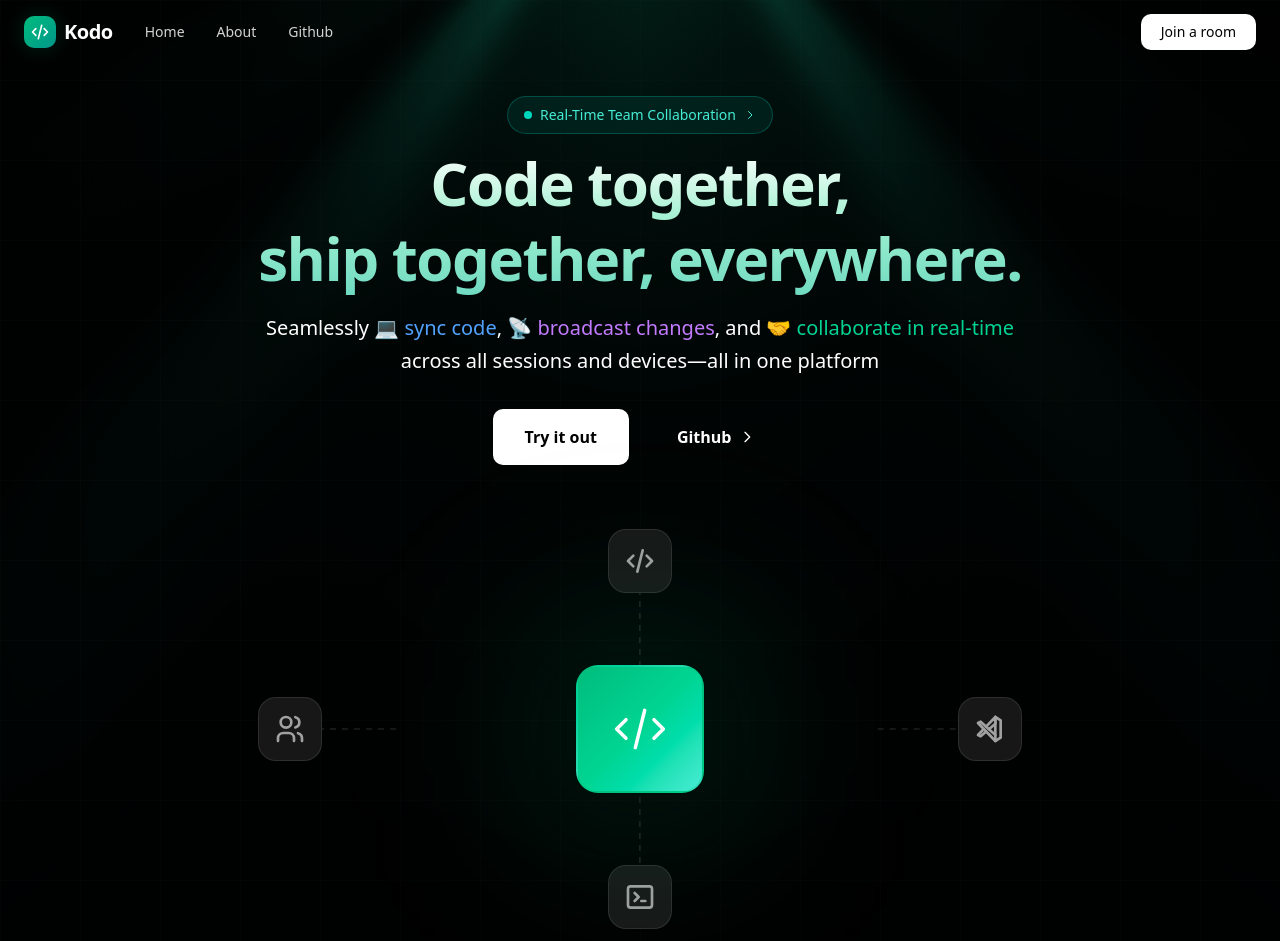
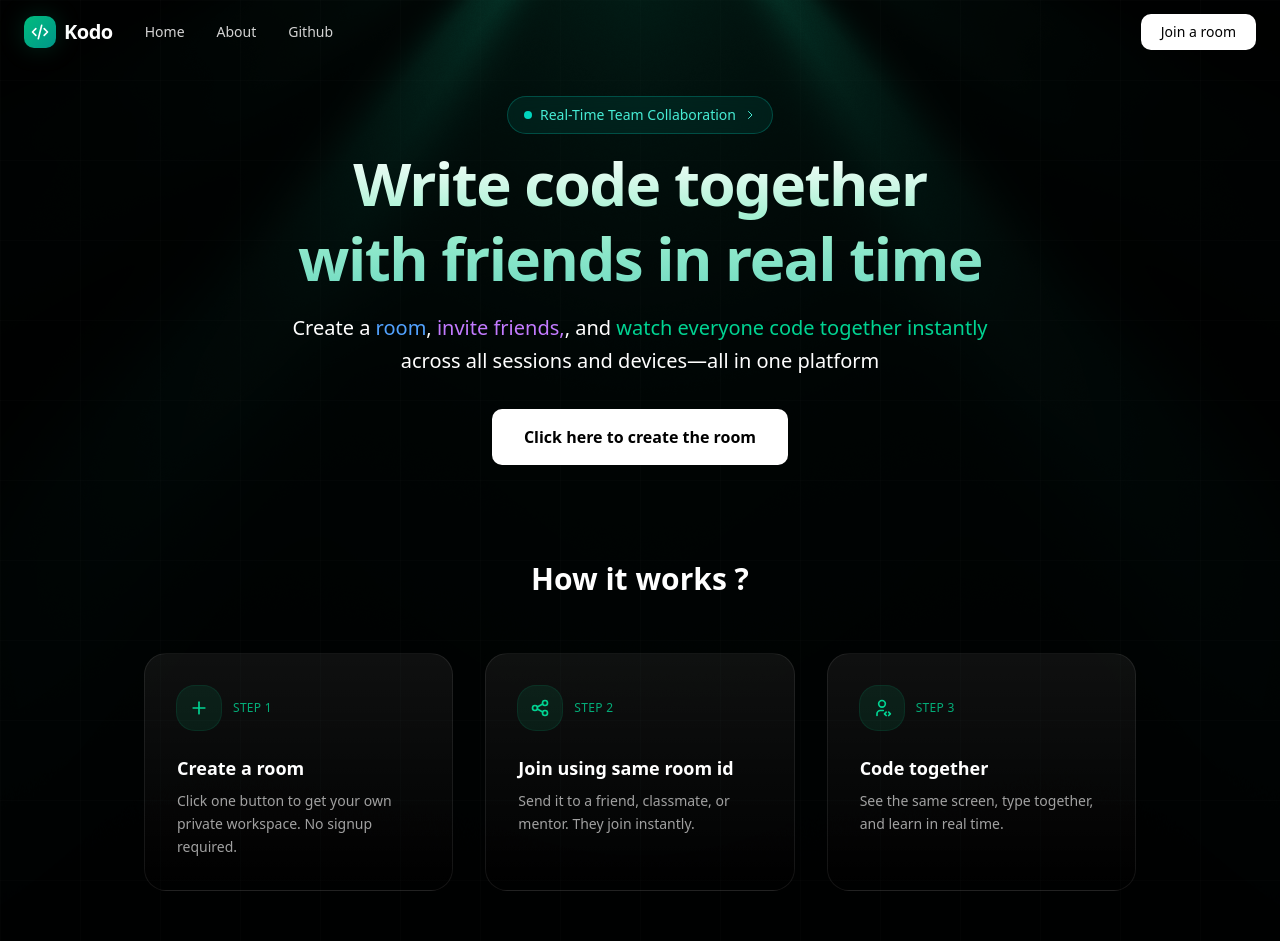
Before and after one commit to suryssss/Kodo, a Next.js app in the folder client/: page / in a window 1280 px wide. Shown: the top 941 px of the page. Built offline with nearby package versions, Linux system fonts and the light colour scheme.

Commit message:
improving ux of hero section

```diff
--- a/client/src/components/Hero.jsx
+++ b/client/src/components/Hero.jsx
@@ -1,5 +1,5 @@
 "use client";
-import { IconCode, IconUsers, IconTerminal2, IconBrandVscode } from "@tabler/icons-react";
+import { IconCode, IconUsers, IconTerminal2, IconBrandVscode, IconPlus, IconShare, IconUserCode } from "@tabler/icons-react";
 import LightRays from './LightRays';
 import { JoinRoomDialog } from "./JoinRoomDialog";
 
@@ -106,12 +106,12 @@ export default function Hero() {
                             bg-clip-text
                             text-transparent
                             ">
-                        Code together,
+                        Write code together
                         <br />
-                        ship together, everywhere.
+                        with friends in real time
                     </h1>
                     <p className="text-lg md:text-xl text-white text-neutral-400 text-center max-w-3xl mx-auto mb-8 leading-relaxed">
-                        Seamlessly <span className="text-blue-400">💻 sync code</span>, <span className="text-purple-400">📡 broadcast changes</span>, and <span className="text-emerald-400">🤝 collaborate in real-time</span>
+                        Create a<span className="text-blue-400"> room</span>, <span className="text-purple-400"> invite friends,</span>, and <span className="text-emerald-400">watch everyone code together instantly</span>
                         <br />
                         across all sessions and devices—all in one platform
                     </p>
@@ -119,87 +119,64 @@ export default function Hero() {
                     <div className="flex flex-col sm:flex-row items-center justify-center gap-4">
                         <JoinRoomDialog>
                             <button className="group px-8 py-4 bg-white text-black font-semibold rounded-lg transition-all hover:scale-105 hover:shadow-[0_0_30px_rgba(255,255,255,0.3)]">
-                                Try it out
+                                Click here to create the room
                             </button>
                         </JoinRoomDialog>
+                    </div>
+                    <div className="mt-24 w-full max-w-5xl mx-auto px-4">
+                        <h2 className="text-2xl md:text-3xl font-semibold text-center text-white mb-14">
+                            How it works ?
+                        </h2>
 
-                        <a href="https://github.com/suryssss/Kodo" target="_blank" rel="noopener noreferrer" className="group px-8 py-4 text-white font-semibold rounded-lg transition-all hover:text-emerald-400 flex items-center gap-2">
-                            Github
-                            <svg className="w-4 h-4 transition-transform group-hover:translate-x-1" fill="none" viewBox="0 0 24 24" stroke="currentColor">
-                                <path strokeLinecap="round" strokeLinejoin="round" strokeWidth={2} d="M9 5l7 7-7 7" />
-                            </svg>
-                        </a>
-                    </div>
-                    <div className="relative h-[400px] max-w-4xl mx-auto  mt-16">
-                        <svg className="absolute inset-0 w-full h-full" style={{ zIndex: 1 }}>
-                            <line
-                                x1="50%"
-                                y1="60"
-                                x2="50%"
-                                y2="144"
-                                stroke="rgba(100,100,100,0.3)"
-                                strokeWidth="1.5"
-                                strokeDasharray="6,6"
-                            />
-                            <line
-                                x1="50%"
-                                y1="256"
-                                x2="50%"
-                                y2="340"
-                                stroke="rgba(100,100,100,0.3)"
-                                strokeWidth="1.5"
-                                strokeDasharray="6,6"
-                            />
-                            <line
-                                x1="60"
-                                y1="50%"
-                                x2="144"
-                                y2="50%"
-                                stroke="rgba(100,100,100,0.3)"
-                                strokeWidth="1.5"
-                                strokeDasharray="6,6"
-                            />
-                            <line
-                                x1="calc(100% - 144px)"
-                                y1="50%"
-                                x2="calc(100% - 60px)"
-                                y2="50%"
-                                stroke="rgba(100,100,100,0.3)"
-                                strokeWidth="1.5"
-                                strokeDasharray="6,6"
-                            />
-                        </svg>
-                        <div className="absolute top-1/2 left-1/2 -translate-x-1/2 -translate-y-1/2" style={{ zIndex: 10 }}>
-                            <div className="relative">
-                                <div className="absolute inset-0 bg-emerald-500/20 rounded-3xl blur-3xl scale-150" />
-                                <div className="relative w-32 h-32 rounded-3xl bg-gradient-to-br from-emerald-500 via-emerald-400 to-teal-300 border-2 border-emerald-500/30 flex items-center justify-center shadow-2xl">
-                                    <svg className="w-14 h-14 text-white" fill="none" viewBox="0 0 24 24" stroke="currentColor">
-                                        <path strokeLinecap="round" strokeLinejoin="round" strokeWidth={1.5} d="M10 20l4-16m4 4l4 4-4 4M6 16l-4-4 4-4" />
-                                    </svg>
+                        <div className="grid grid-cols-1 md:grid-cols-3 gap-8">
+                            <div className="group relative p-8 rounded-3xl bg-gradient-to-b from-white/[0.06] to-transparent border border-white/[0.08] hover:border-emerald-500/20 transition-all duration-300 hover:shadow-[0_0_40px_-12px_rgba(16,185,129,0.25)]">
+                                <div className="flex items-center gap-3 mb-6">
+                                    <div className="w-11 h-11 rounded-2xl bg-emerald-500/10 ring-1 ring-emerald-500/20 flex items-center justify-center group-hover:ring-emerald-500/40 transition-all">
+                                        <IconPlus className="w-5 h-5 text-emerald-400" strokeWidth={2} />
+                                    </div>
+                                    <span className="text-xs font-medium text-emerald-400/80 tracking-wide uppercase">Step 1</span>
                                 </div>
+                                <h3 className="text-lg font-semibold text-white mb-2">
+                                    Create a room
+                                </h3>
+                                <p className="text-sm text-neutral-400 leading-relaxed">
+                                    Click one button to get your own private workspace. No signup required.
+                                </p>
+                            </div>
+                            <div className="group relative p-8 rounded-3xl bg-gradient-to-b from-white/[0.06] to-transparent border border-white/[0.08] hover:border-emerald-500/20 transition-all duration-300 hover:shadow-[0_0_40px_-12px_rgba(16,185,129,0.25)]">
+                                <div className="flex items-center gap-3 mb-6">
+                                    <div className="w-11 h-11 rounded-2xl bg-emerald-500/10 ring-1 ring-emerald-500/20 flex items-center justify-center group-hover:ring-emerald-500/40 transition-all">
+                                        <IconShare className="w-5 h-5 text-emerald-400" strokeWidth={2} />
+                                    </div>
+                                    <span className="text-xs font-medium text-emerald-400/80 tracking-wide uppercase">Step 2</span>
+                                </div>
+                                <h3 className="text-lg font-semibold text-white mb-2">
+                                    Join using same room id
+                                </h3>
+                                <p className="text-sm text-neutral-400 leading-relaxed">
+                                    Send it to a friend, classmate, or mentor. They join instantly.
+                                </p>
+                            </div>
+                            <div className="group relative p-8 rounded-3xl bg-gradient-to-b from-white/[0.06] to-transparent border border-white/[0.08] hover:border-emerald-500/20 transition-all duration-300 hover:shadow-[0_0_40px_-12px_rgba(16,185,129,0.25)]">
+                                <div className="flex items-center gap-3 mb-6">
+                                    <div className="w-11 h-11 rounded-2xl bg-emerald-500/10 ring-1 ring-emerald-500/20 flex items-center justify-center group-hover:ring-emerald-500/40 transition-all">
+                                        <IconUserCode className="w-5 h-5 text-emerald-400" strokeWidth={2} />
+                                    </div>
+                                    <span className="text-xs font-medium text-emerald-400/80 tracking-wide uppercase">Step 3</span>
+                                </div>
+                                <h3 className="text-lg font-semibold text-white mb-2">
+                                    Code together
+                                </h3>
+                                <p className="text-sm text-neutral-400 leading-relaxed">
+                                    See the same screen, type together, and learn in real time.
+                                </p>
                             </div>
                         </div>
-                        <div className="absolute top-0 left-1/2 -translate-x-1/2" style={{ zIndex: 5 }}>
-                            <div className="w-16 h-16 rounded-2xl bg-neutral-900 border border-white/10 flex items-center justify-center hover:border-emerald-500/50 transition-all">
-                                <IconCode className="w-8 h-8 text-neutral-400" />
-                            </div>
-                        </div>
-                        <div className="absolute bottom-0 left-1/2 -translate-x-1/2" style={{ zIndex: 5 }}>
-                            <div className="w-16 h-16 rounded-2xl bg-neutral-900 border border-white/10 flex items-center justify-center hover:border-emerald-500/50 transition-all">
-                                <IconTerminal2 className="w-8 h-8 text-neutral-400" />
-                            </div>
-                        </div>
-                        <div className="absolute top-1/2 left-0 -translate-y-1/2" style={{ zIndex: 5 }}>
-                            <div className="w-16 h-16 rounded-2xl bg-neutral-900 border border-white/10 flex items-center justify-center hover:border-emerald-500/50 transition-all">
-                                <IconUsers className="w-8 h-8 text-neutral-400" />
-                            </div>
-                        </div>
-                        <div className="absolute top-1/2 right-0 -translate-y-1/2" style={{ zIndex: 5 }}>
-                            <div className="w-16 h-16 rounded-2xl bg-neutral-900 border border-white/10 flex items-center justify-center hover:border-emerald-500/50 transition-all">
-                                <IconBrandVscode className="w-8 h-8 text-neutral-400" />
-                            </div>
-                        </div>
+                        <p className="text-center text-neutral-500 mt-12 text-sm">
+                            No downloads · No accounts · Just click and start
+                        </p>
                     </div>
+
                 </div>
             </div>
         </section>
```
